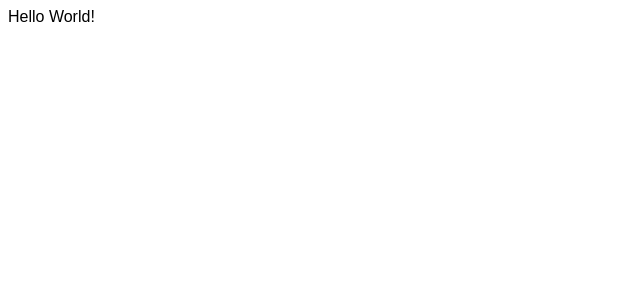
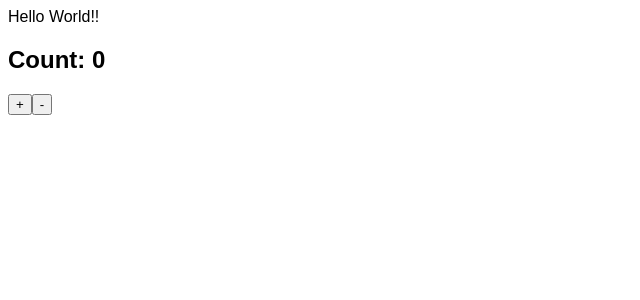
Before and after one commit to hdorgeval/react-ts-starter, a React app: page / in a window 1280 px wide. Shown: the top 300 px of the page, without its empty margins (0-640 px from the left). Built offline with nearby package versions, Linux system fonts and the light colour scheme; the HTML template or start-up script is replaced by a standard one.

Commit message:
feat(app):  create a statefull component

```diff
--- a/config/webpack.config.dev.ts
+++ b/config/webpack.config.dev.ts
@@ -8,7 +8,7 @@ const config: Configuration = merge(webpackCommonConfig,{
     devServer: {
         contentBase: './dist',
         open: true,
-        port: 8020
+        port: 8020,
     },
 });
 
--- a/package.json
+++ b/package.json
@@ -7,7 +7,7 @@
     "tsc-init": "tsc --init",
     "test": "echo \"Error: no test specified\" && exit 1",
     "build": "rimraf dist && webpack --config config/webpack.config.prod.ts",
-    "start": "webpack-dev-server --config config/webpack.config.dev.ts"
+    "start": "webpack-dev-server --hot --config config/webpack.config.dev.ts"
   },
   "keywords": [],
   "author": "Henri d'Orgeval",
--- a/src/app/App.tsx
+++ b/src/app/App.tsx
@@ -1,6 +1,27 @@
 import * as React from 'react';
-export class App extends React.Component {
+
+export interface AppState {
+    count: number;
+}
+export interface AppProps {
+}
+
+export class App extends React.Component<AppProps, AppState> {
+    state = {
+        count: 0
+    }
+
+    private onAddButtonClick = () => this.setState((s)=> ({ count: s.count + 1}));
+    private onDecrementButtonClick = () => this.setState((s)=> ({ count: s.count -1}));
+
     public render() {
-         return <div>Hello World!</div>
+        return (
+            <div>
+                <div>Hello World!!</div>
+                <h2>Count: {this.state.count}</h2>
+                <button onClick={this.onAddButtonClick}>+</button>
+                <button onClick={this.onDecrementButtonClick}>-</button>
+            </div>
+        )
     }
 }
```
